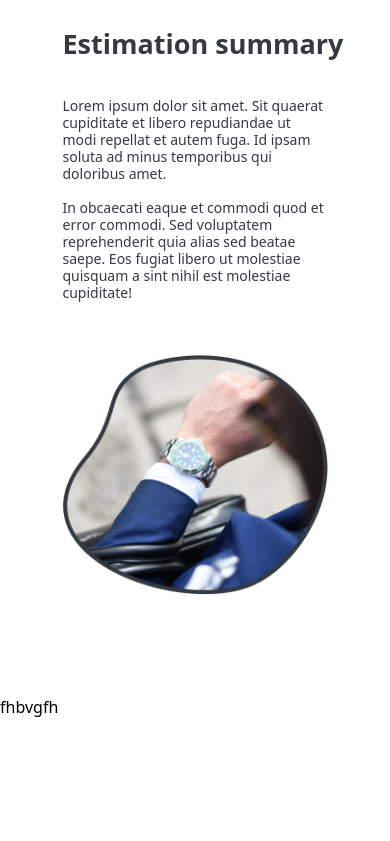
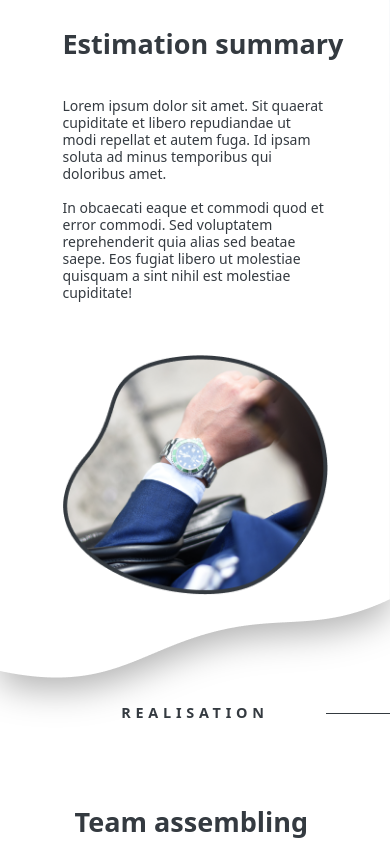
Before and after one commit to TenaRozing1/projektni-zadatak-vue, a Nuxt app: page / in a window 390 px wide. Shown: the part 3056-3897 px from the top of the page. Before the commit the page ends 3775 px from the top, so only its background shows below. Built offline with nearby package versions, Linux system fonts and the light colour scheme.

Commit message:
Finished responsive design

```diff
--- a/components/GradientSection.vue
+++ b/components/GradientSection.vue
@@ -1,37 +1,71 @@
 <template>
-    <div class="relative bg-projectColors-lighter-blue hide-section">
+    <div class="relative">
+        <div class="bg-projectColors-lighter-blue hide-section">
             <div class="flex pt-14 xxl:pt-65.3p ml-24 xxl:ml-130p xxl:mr-130p xxxl:mr-0 xxxl:ml-215p">
                 <div class="mr-10 xxl:mr-69p xxxl:pt-71p">
-                <h2 class="font-black text-gray-section-1 text-projectColors-dark-gray pb-90p">Team assembling</h2>
-                <p class="max-w-450p text-gray-section-2 text-projectColors-dark-gray">Lorem ipsum dolor sit amet. Sit
-                    quaerat cupiditate et libero repudiandae ut modi repellat et autem fuga.
-                    Id ipsam soluta ad minus temporibus qui doloribus amet.
-                    <br><br>
-                    In obcaecati eaque et commodi quod et error commodi. Sed voluptatem reprehenderit quia alias sed beatae
-                    saepe. Eos fugiat libero ut molestiae quisquam a sint nihil est molestiae cupiditate!
+                    <h2 class="font-black text-gray-section-1 text-projectColors-dark-gray pb-90p">
+                        Team assembling
+                    </h2>
+                    <p class="max-w-450p text-gray-section-2 text-projectColors-dark-gray">
+                        Lorem ipsum dolor sit amet. Sit quaerat cupiditate et libero
+                        repudiandae ut modi repellat et autem fuga. Id ipsam soluta ad minus
+                        temporibus qui doloribus amet. <br /><br />
+                        In obcaecati eaque et commodi quod et error commodi. Sed voluptatem
+                        reprehenderit quia alias sed beatae saepe. Eos fugiat libero ut
+                        molestiae quisquam a sint nihil est molestiae cupiditate!
                     </p>
                 </div>
-            <img src="../images/people.png" class="watch-image-resize image-margin">
+                <img src="../images/people.png" class="watch-image-resize image-margin" />
             </div>
             <div class="flex xxl:ml-130p xxxl:ml-265p ml-24 xxl:mr-130p xxxl:mr-178p pb-185p mt-130p xxl:mt-266p">
-            <img src="../images/man.png" class="watch-image-resize">
+                <img src="../images/man.png" class="watch-image-resize" />
                 <div class="xxl:pt-112p ml-12 xxl:ml-32 xxxl:ml-155p text-margin-2">
-                <h2 class="font-black text-gray-section-1 text-projectColors-dark-gray pb-90p xxl:w-546p mr-20">Tech leadership
+                    <h2 class="font-black text-gray-section-1 text-projectColors-dark-gray pb-90p xxl:w-546p mr-20">
+                        Tech leadership
                     </h2>
-                <p class="max-w-450p text-gray-section-2 text-projectColors-dark-gray">Lorem ipsum dolor sit amet. Sit
-                    quaerat cupiditate et libero repudiandae ut modi repellat et autem fuga.
-                    Id ipsam soluta ad minus temporibus qui doloribus amet.
-                    <br><br>
-                    In obcaecati eaque et commodi quod et error commodi. Sed voluptatem reprehenderit quia alias sed beatae
-                    saepe. Eos fugiat libero ut molestiae quisquam a sint nihil est molestiae cupiditate!
+                    <p class="max-w-450p text-gray-section-2 text-projectColors-dark-gray">
+                        Lorem ipsum dolor sit amet. Sit quaerat cupiditate et libero
+                        repudiandae ut modi repellat et autem fuga. Id ipsam soluta ad minus
+                        temporibus qui doloribus amet. <br /><br />
+                        In obcaecati eaque et commodi quod et error commodi. Sed voluptatem
+                        reprehenderit quia alias sed beatae saepe. Eos fugiat libero ut
+                        molestiae quisquam a sint nihil est molestiae cupiditate!
                     </p>
                 </div>
             </div>
-        <img src="../images/line.png" class="absolute line-position-2 remove-left">
+            <img src="../images/line.png" class="absolute line-position-2 remove-left" />
             <h2
                 class="font-semibold text-projectColors-dark-gray vertical-text absolute text-vertical z-20 letter-class remove-left uppercase estimation-position">
                 Realisation
             </h2>
+        </div>
+        <div class="show-section">
+            <div class="hide-line absolute right-0 bg-projectColors-dark-gray w-16" style="height: 1.5px; top: 4.8%"></div>
+            <div class="flex justify-center sm:mx-5">
+                <div
+                    class="pt-26.4p sm:pt-24 flex flex-col sm:items-center w-265p sm:max-w-640p sm:w-full sm:mx-10 pb-52p sm:pb-10">
+                    <div class="flex justify-center">
+                        <h2
+                            class="text-projectColors-dark-gray uppercase font-semibold letter-class text-specification sm:text-4xl">
+                            Realisation
+                        </h2>
+                    </div>
+                    <h2
+                        class="text-projectColors-dark-gray ml-3 font-black pt-85p text-discovery sm:text-7xl pb-9 sm:pb-14 sm:text-center w-64 sm:w-full">
+                        Team assembling
+                    </h2>
+                    <p class="text-projectColors-dark-gray ml-3 text-description-small sm:text-xl pb-54p">
+                        Lorem ipsum dolor sit amet. Sit quaerat cupiditate et libero
+                        repudiandae ut modi repellat et autem fuga. Id ipsam soluta ad minus
+                        temporibus qui doloribus amet. <br /><br />
+                        In obcaecati eaque et commodi quod et error commodi. Sed voluptatem
+                        reprehenderit quia alias sed beatae saepe. Eos fugiat libero ut
+                        molestiae quisquam a sint nihil est molestiae cupiditate!
+                    </p>
+                    <img src="../images/peeps.png" class="w-full" />
+                </div>
+            </div>
+        </div>
     </div>
 </template>
 
@@ -47,4 +81,13 @@
         margin-right: 80px;
     }
 }
+
+@media (max-width: 1150px) {
+    .bg-gradient-small {
+        background: linear-gradient(152.84deg,
+                #a4c1e2 1.79%,
+                rgba(255, 255, 255, 0) 55.79%);
+        filter: drop-shadow(0px 12.4088px 17.3724px rgba(0, 0, 0, 0.3));
+    }
+}
 </style>
--- a/components/GraySection.vue
+++ b/components/GraySection.vue
@@ -2,10 +2,10 @@
     <div class="bg-projectColors-light-gray relative">
         <div class="xl:overflow-y-hidden">
             <div class="relative bg-custom-blue blue-pattern-bg xl:hidden">
-                <div class="sm:hidden absolute right-0 bg-white w-12" style="height: 2px; top:5.3%"></div>
+                <div class="hide-line absolute right-0 bg-white w-12" style="height: 1.5px; top:5.3%"></div>
                 <div class="flex justify-center sm:mx-5">
                     <div
-                        class="pt-30p sm:pt-24 flex flex-col sm:items-center w-265p sm:max-w-640p sm:w-full mx-10 pb-52p sm:pb-10">
+                        class="pt-30p sm:pt-24 flex flex-col sm:items-center w-265p sm:max-w-640p sm:w-full sm:mx-10 pb-52p sm:pb-10">
                         <div class="flex justify-center">
                             <h2 class="text-white uppercase font-semibold letter-class text-specification sm:text-4xl">
                                 Specification</h2>
@@ -68,7 +68,8 @@
                         saepe. Eos fugiat libero ut molestiae quisquam a sint nihil est molestiae cupiditate!
                     </p>
                 </div>
-                <img src="../images/writing.png" class="absolute pb-153p mr-20 xxxl:mr-110p resize" style="bottom:0; right:0;">
+                <img src="../images/writing.png" class="absolute pb-153p mr-20 xxxl:mr-110p resize"
+                    style="bottom:0; right:0;">
             </div>
         </div>
     </div>
--- a/components/LagoonBlueSection.vue
+++ b/components/LagoonBlueSection.vue
@@ -44,9 +44,10 @@
                 </div>
             </div>
         </div>
-        <div class="relative show-section">
-            <div class="sm:hidden absolute right-0 bg-projectColors-dark-gray w-12" style="height: 2px; top:5.3%"></div>
-            <div class="flex justify-center sm:mx-5">
+        <div class="relative show-section url-image bg-gradient-small">
+            <img src="../images/flow.png" class="w-full relative sm:hidden">
+            <div class="hide-line absolute right-0 bg-projectColors-dark-gray w-12" style="height: 1.5px; top:4.8%"></div>
+            <div class="flex justify-center sm:mx-5 absolute top-0 bottom-0 left-0 right-0 sm:relative">
                 <div
                     class="pt-30p sm:pt-24 flex flex-col sm:items-center w-265p sm:max-w-640p sm:w-full sm:mx-10 pb-100p sm:pb-10">
                     <div class="flex justify-center">
@@ -55,7 +56,7 @@
                             Estimation</h2>
                     </div>
                     <h2
-                        class="text-projectColors-dark-gray font-black pt-85p text-discovery sm:text-7xl pb-9 sm:pb-14 sm:text-center w-282p sm:w-full">
+                        class="text-projectColors-dark-gray font-black pt-85p text-discovery sm:text-7xl pb-9 sm:pb-14  sm:text-center w-282p sm:w-fullsm:text-center">
                         Estimation summary</h2>
                     <p class="text-projectColors-dark-gray text-description-small sm:text-xl pb-54p">Lorem ipsum dolor sit
                         amet. Sit
@@ -78,6 +79,12 @@
 @media(max-width: 1554px) {
     .watch-image-resize {
         width: 500px;
+    }
+}
+
+@media(min-width: 423px) {
+    .hide-line {
+        display: none;
     }
 }
 
@@ -157,4 +164,16 @@
         margin-left: 45px;
     }
 }
+
+/* @media (max-width: 391px) {
+    .url-image {
+        background-image: url("../images/flow.png");
+    }
+} */
+
+@media (max-width: 391px) {
+    .no-bg {
+        background-color: white;
+    }
+}
 </style>
--- a/tailwind.config.js
+++ b/tailwind.config.js
@@ -90,7 +90,6 @@ module.exports = {
         "209p": "13.063rem",
         "63p": "3.938rem",
         "42p": "2.625rem",
-        "110p": "6.875rem",
         "324p": "20.25rem",
         "30p": "1.875rem",
         "119p": "7.438rem",
@@ -157,6 +156,8 @@ module.exports = {
         "500p": "31.25rem",
         "100p": "6.25rem",
         "71p": "4.438rem",
+        "26.4p": "1.65rem",
+        "10p": "0.625rem",
       },
     },
   },
```
Also changed, not shown: images/flow.png (added), images/peeps.png (added). Lines whose indentation alone changed are shown as unchanged.
